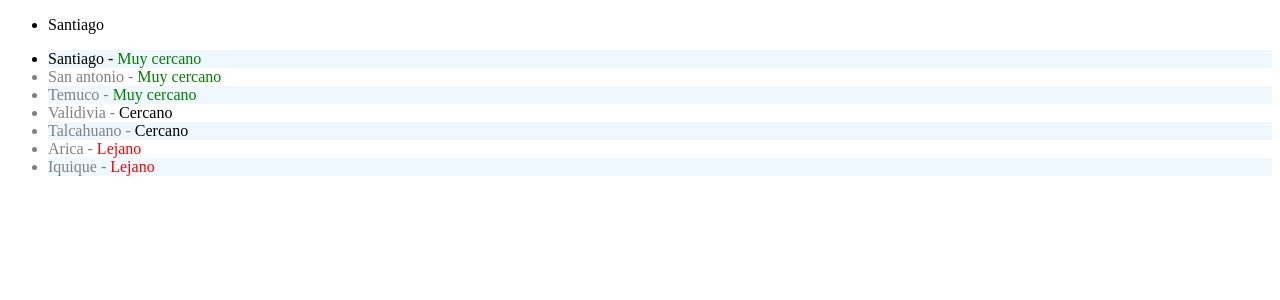
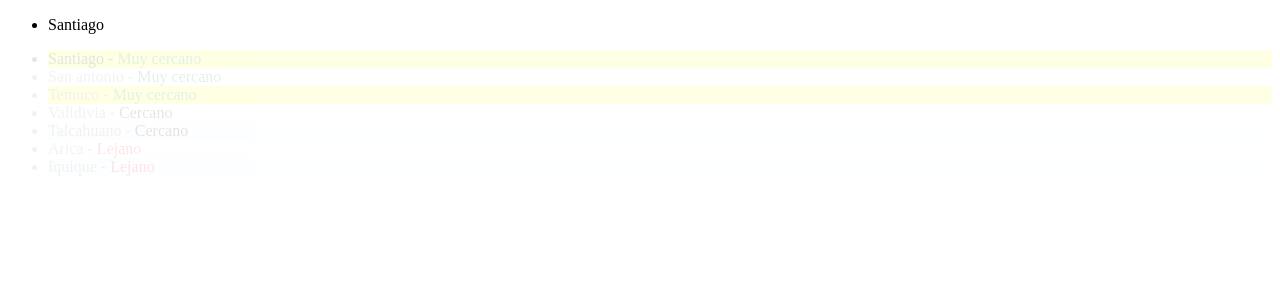
Before and after one commit to alexisvines/demo_angular, an Angular app in the folder acl-demo-angular4/: page / in a window 1280 px wide. Shown: the top 300 px of the page. Built offline with nearby package versions, Linux system fonts and the light colour scheme.

Commit message:
creacion de directivas, hostbinding, hostlistener, etc

```diff
--- a/acl-demo-angular4/src/app/app.component.html
+++ b/acl-demo-angular4/src/app/app.component.html
@@ -7,11 +7,11 @@
 
 <ul>
 	<ng-container *ngFor="let lugar of lugares; let i = index" [ngSwitch]="lugar.cercania">
-		<li [ngStyle]="{color: (lugar.active) ? 'black' : 'gray'}" [ngClass]="{numero_par: (i+1) % 2 !== 0}">
+		<a><li contar-clicks  [ngStyle]="{color: (lugar.active) ? 'black' : 'gray'}" [ngClass]="{numero_par: (i+1) % 2 !== 0}" [resaltar]="lugar.plan">
 			{{lugar.nombre}} -
 			<span *ngSwitchCase="1" [ngStyle]="{color: 'green'}">Muy cercano</span>
 			<span *ngSwitchCase="2" [ngStyle]="{color: 'black'}">Cercano</span>
 			<span *ngSwitchCase="3" [ngStyle]="{color: 'red'}">Lejano</span>
-		 </li>
+		 </li></a>
 	</ng-container>
 </ul>
--- a/acl-demo-angular4/src/app/app.component.ts
+++ b/acl-demo-angular4/src/app/app.component.ts
@@ -9,13 +9,13 @@ import { Component } from '@angular/core';
 export class AppComponent {
   title = 'Acl-Demo-Aplicacion';
   lugares:any = [
-  	{cercania:1,distancia: 1, active:true,  nombre: 'Santiago'},
-  	{cercania:1,distancia: 1.8, active:false, nombre: 'San antonio'},
-  	{cercania:1,distancia: 5, active:false, nombre: 'Temuco'},
-  	{cercania:2,distancia: 10, active:false, nombre: 'Validivia'},
-  	{cercania:2,distancia: 40, active:false, nombre: 'Talcahuano'},
-  	{cercania:3,distancia: 54, active:false, nombre: 'Arica'},
-  	{cercania:3,distancia: 120, active:false, nombre: 'Iquique'},
+  	{plan:'pagado', cercania:1,distancia: 1, active:true,  nombre: 'Santiago'},
+  	{plan:'gratuito', cercania:1,distancia: 1.8, active:false, nombre: 'San antonio'},
+  	{plan:'pagado', cercania:1,distancia: 5, active:false, nombre: 'Temuco'},
+  	{plan:'gratuito', cercania:2,distancia: 10, active:false, nombre: 'Validivia'},
+  	{plan:'gratuito', cercania:2,distancia: 40, active:false, nombre: 'Talcahuano'},
+  	{plan:'gratuito', cercania:3,distancia: 54, active:false, nombre: 'Arica'},
+  	{plan:'gratuito', cercania:3,distancia: 120, active:false, nombre: 'Iquique'},
 
   ];
 
--- /dev/null
+++ b/acl-demo-angular4/src/app/directives/contar-clicks.directive.ts
@@ -0,0 +1,15 @@
+import {Directive,HostListener,HostBinding} from "@angular/core";
+
+
+@Directive({
+	selector: 'li[contar-clicks]'
+})
+export class ContarClicksDirective{
+	clickN = 0;
+
+	@HostBinding('style.opacity') opacity : number = .1;
+	@HostListener('click',['$event.target']) onClick(btn){
+		console.log('a', btn, "Número de clicks:",this.clickN++);
+		this.opacity += .1;
+	}
+}
--- /dev/null
+++ b/acl-demo-angular4/src/app/directives/resaltar.directive.ts
@@ -0,0 +1,21 @@
+//Decorador
+import {Directive,OnInit,ElementRef,Renderer2,Input} from "@angular/core";
+
+
+@Directive({
+	selector: '[resaltar]'
+})
+export class ResaltarDirective implements OnInit{
+	constructor(private elRef: ElementRef,private renderer: Renderer2){
+
+	}
+
+	@Input('resaltar') plan: string = '';
+	ngOnInit(){
+		if(this.plan == 'pagado'){
+			this.renderer.setStyle(this.elRef.nativeElement,'background-color','yellow');
+			this.renderer.setStyle(this.elRef.nativeElement,'font-weigth','bold');
+		}
+	}
+
+}
```
Also changed, not shown: acl-demo-angular4/src/app/app.module.ts (+5 -2 lines).
